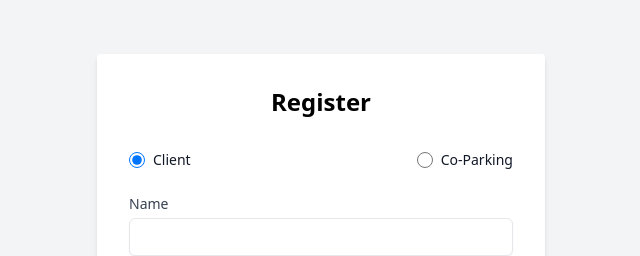
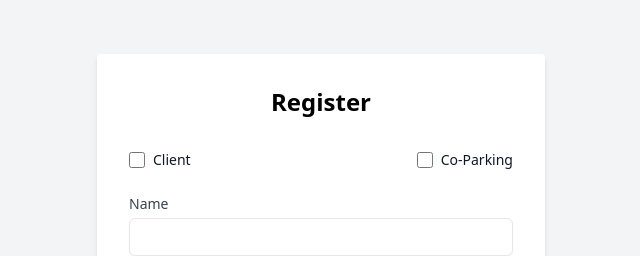
Before and after one commit to SunilK652/co-parking, a Next.js app: page /signup in a window 1280 px wide. Shown: the top 256 px of the page, without its empty margins (319-959 px from the left). Built offline with nearby package versions, Linux system fonts and the light colour scheme.

Commit message:
integrated signup api

```diff
--- a/package.json
+++ b/package.json
@@ -9,7 +9,7 @@
     "lint": "next lint"
   },
   "dependencies": {
-    "axios": "^1.2.2",
+    "axios": "^1.7.2",
     "dayjs": "^1.11.7",
     "next": "14.2.4",
     "react": "^18",
--- a/src/app/signup/page.js
+++ b/src/app/signup/page.js
@@ -1,15 +1,23 @@
 'use client';
 import { useState } from 'react';
 import { useRouter } from 'next/navigation';
+import axios from 'axios';
 
 const RegisterPage = () => {
-  const [role, setRole] = useState('client');
+  const [roles, setRoles] = useState([]);
   const [name, setName] = useState('');
   const [email, setEmail] = useState('');
   const [mobile, setMobile] = useState('');
   const [password, setPassword] = useState('');
   const [confirmPassword, setConfirmPassword] = useState('');
   const router = useRouter();
+
+  const handleRoleChange = (e) => {
+    const { value, checked } = e.target;
+    setRoles(prevRoles =>
+      checked ? [...prevRoles, value] : prevRoles.filter(role => role !== value)
+    );
+  };
 
   const handleSubmit = async (e) => {
     e.preventDefault();
@@ -24,9 +32,27 @@ const RegisterPage = () => {
       return;
     }
 
-    // Dummy registration logic
-    localStorage.setItem('authToken', 'sunil');
-    router.push('/login');
+    const [firstName, ...lastNameArr] = name.split(' ');
+    const lastName = lastNameArr.join(' ');
+
+    try {
+      const response = await axios.post('http://localhost:3333/api/user/signup', {
+        email,
+        password,
+        firstName:name,
+        lastName:name,
+        //confirmPassword,
+        roles,
+        contactnumber:mobile
+      });
+
+      // Handle success (redirect to login or another page)
+      localStorage.setItem('authToken', response.data.token);
+      router.push('/login');
+    } catch (error) {
+      console.error('Error registering:', error);
+      alert('Registration failed');
+    }
   };
 
   return (
@@ -39,10 +65,10 @@ const RegisterPage = () => {
               <input
                 id="client"
                 name="role"
-                type="radio"
+                type="checkbox"
                 value="client"
-                checked={role === "client"}
-                onChange={(e) => setRole(e.target.value)}
+                checked={roles.includes('client')}
+                onChange={handleRoleChange}
                 className="h-4 w-4 text-indigo-600 focus:ring-indigo-500 border-gray-300"
               />
               <label
@@ -56,10 +82,10 @@ const RegisterPage = () => {
               <input
                 id="co-parking"
                 name="role"
-                type="radio"
+                type="checkbox"
                 value="co-parking"
-                checked={role === "co-parking"}
-                onChange={(e) => setRole(e.target.value)}
+                checked={roles.includes('co-parking')}
+                onChange={handleRoleChange}
                 className="h-4 w-4 text-indigo-600 focus:ring-indigo-500 border-gray-300"
               />
               <label
```
Also changed, not shown: 1 other file (tests, documents, lock files or other folders).
